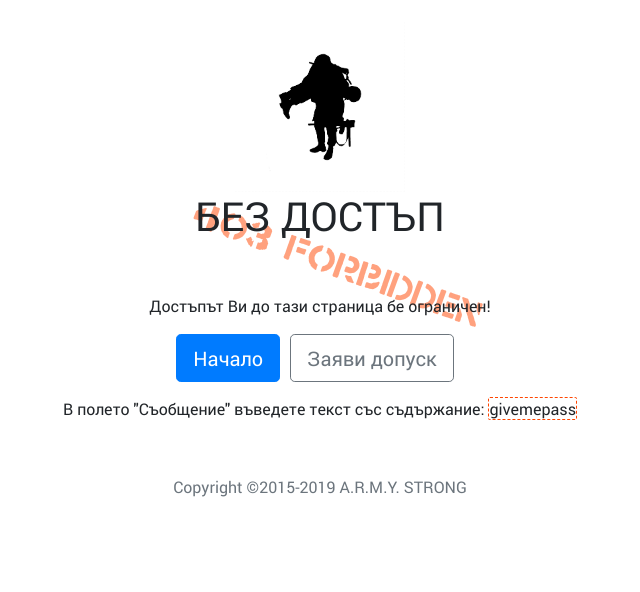
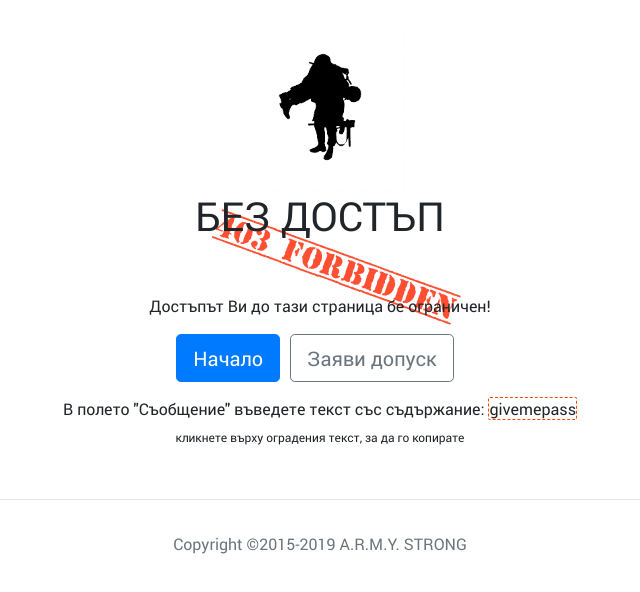
Before and after one commit to YavorGrancharov/SymmetricStrength, a website: page views/notFound.html in a window 1280 px wide. Shown: the whole page, without its empty margins (320-960 px from the left). Drawn offline with nearby package versions, Linux system fonts and the light colour scheme.

```diff
--- a/views/notFound.html
+++ b/views/notFound.html
@@ -27,18 +27,13 @@
         }
 
         @font-face {
-            font-family: Crass;
-            src: url('../static/fonts/Crass.ttf') format('truetype');
+            font-family: Top Secret;
+            src: url('../static/fonts/Top Secret.ttf') format('truetype');
         }
 
         @font-face {
             font-family: Roboto-Regular;
             src: url('../static/fonts/Roboto-Regular.ttf') format('truetype');
-        }
-
-        h2 {
-            font-family: Crass;
-            color: orangered;
         }
 
         #warrior {
@@ -47,12 +42,14 @@
         }
 
         h2 {
+            font-family: Top Secret;
+            color: #ff2400;
             -ms-transform: rotate(20deg); /* IE 9 */
             -webkit-transform: rotate(20deg); /* Safari */
             transform: rotate(20deg);
             position: relative;
             z-index: -1;
-            opacity: 0.5;
+            opacity: 0.8;
             width: 103%;
         }
 
@@ -84,10 +81,11 @@
                     <a href="../index.html" class="btn btn-primary btn-lg">
                         Начало </a><a href="../views/headquarter.html" class="btn btn-outline-secondary btn-lg"> Заяви допуск </a>
                 </div>
-                <p>В полето "Съобщение" въведете текст със съдържание: <span title="Click to copy">givemepass</span></p>
+                <p>В полето "Съобщение" въведете текст със съдържание: <span title="Click to copy">givemepass</span><br><sub>кликнете върху оградения текст, за да го копирате</sub></p>
             </div>
         </div>
     </div>
+    <hr>
     <section class="copyright">
         <div class="row text-center">
             <div class="col-md-12 pt-3">
```
Also changed, not shown: static/fonts/Top Secret.ttf (added).
